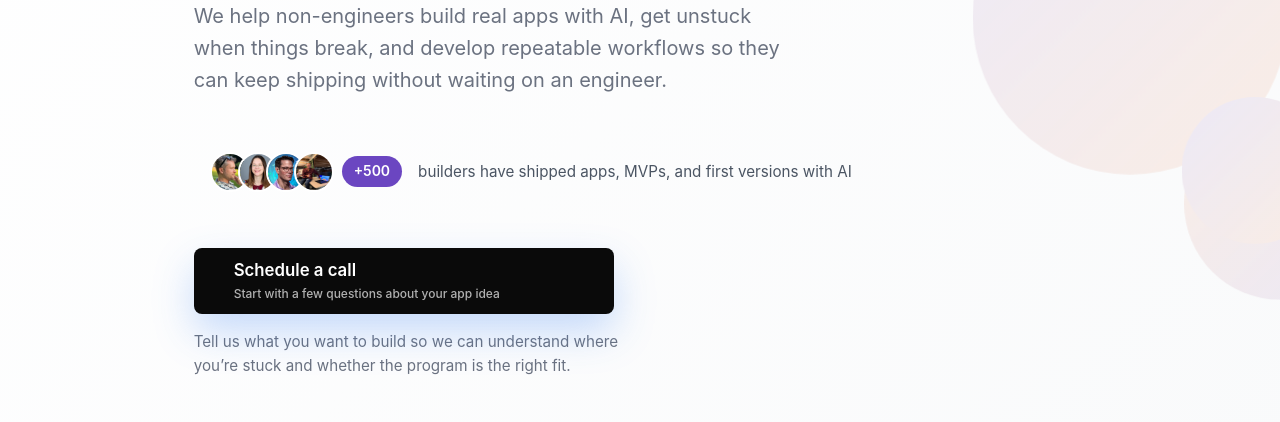
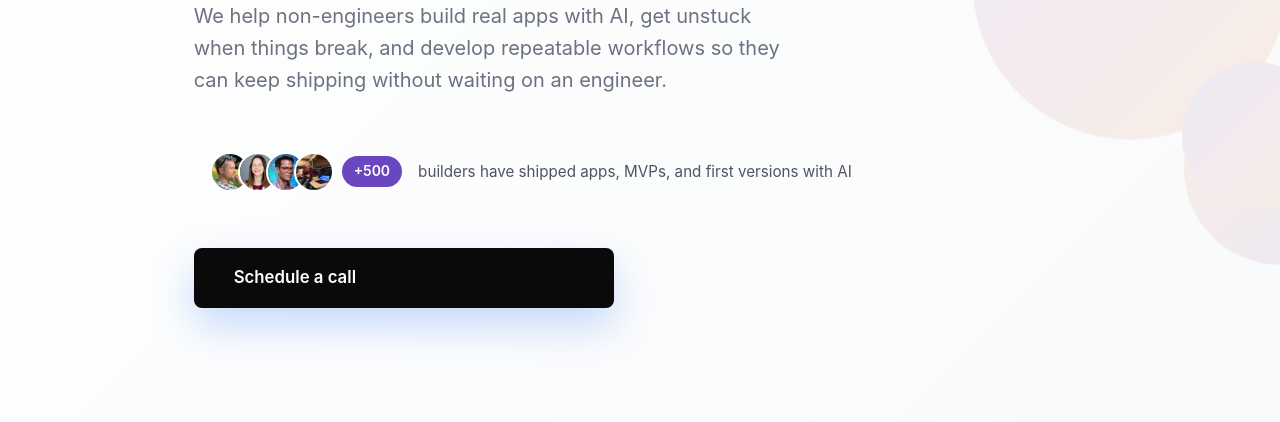
Before and after one commit to 0xmcc/ubi-course, a website: page index.html in a window 1280 px wide. Shown: the part 378-800 px from the top of the page. Drawn offline with Linux system fonts and the light colour scheme.

Commit message:
Simplify schedule call CTAs

```diff
--- a/index.html
+++ b/index.html
@@ -41,10 +41,8 @@
                 <div class="hero-buttons">
                     <a href="https://tally.so/r/81jp5o" class="btn btn-primary btn-flow" target="_blank" rel="noopener">
                         <span class="btn-text">Schedule a call</span>
-                        <span class="btn-subtext">Start with a few questions about your app idea</span>
                     </a>
                 </div>
-                <p class="hero-footnote">Tell us what you want to build so we can understand where you’re stuck and whether the program is the right fit.</p>
                 <div class="reserve-feedback" id="reserve-feedback"></div>
             </div>
             <div class="abstract-visual">
@@ -150,7 +148,6 @@
                         <a href="https://tally.so/r/81jp5o" class="enroll-btn" target="_blank" rel="noopener">
                             Schedule a call
                         </a>
-                        <p class="pricing-note">Start with a few questions about your app idea.</p>
 
                     </div>
                 </div>
@@ -480,7 +477,6 @@
             <div class="cta-form">
                 <a href="https://tally.so/r/81jp5o" class="btn btn-cta" target="_blank" rel="noopener">Schedule a call</a>
             </div>
-            <p class="cta-footnote">Start with a few questions about your app idea. Space is limited so support stays hands-on.</p>
         </div>
     </section>
 
```
